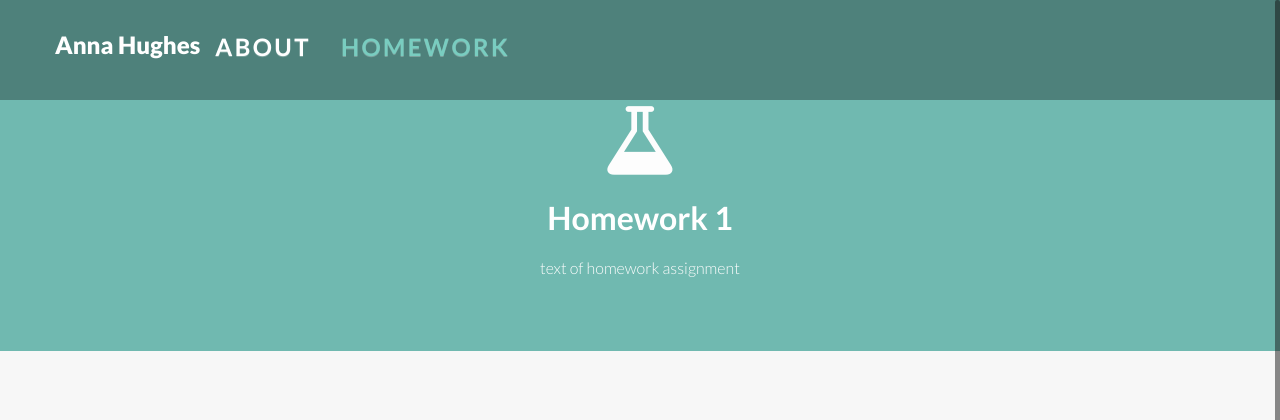
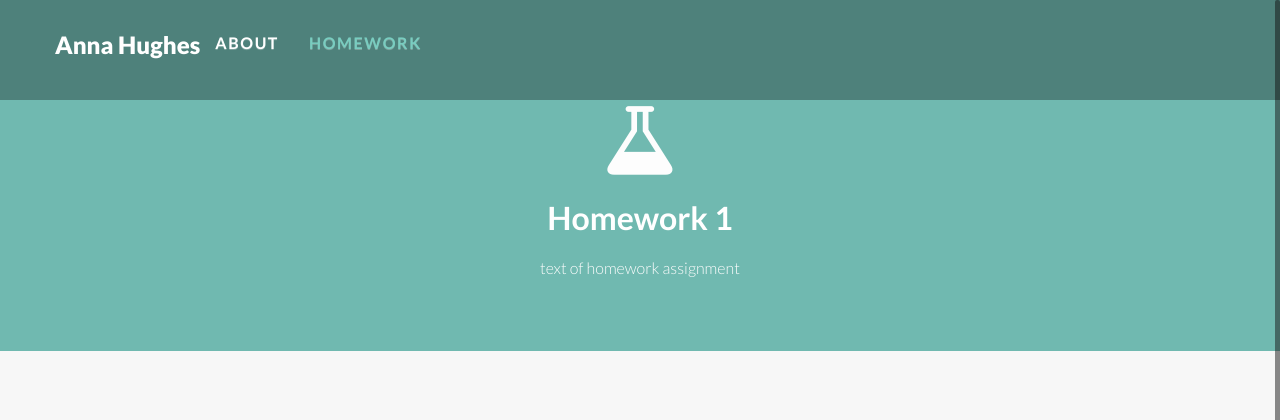
Before and after one commit to abshughes/jsd4, a PHP site: the page made by homework/homework 1/index 1.html in a window 1280 px wide. Shown: the top 420 px of the page. Run offline with PHP 8.4, Linux system fonts and the light colour scheme; some libraries are stand-ins or nearby versions.

Commit message:
ypdate design

```diff
--- a/css/style.css
+++ b/css/style.css
@@ -382,24 +382,6 @@ section.section {
 .nav>li>a:hover {
 	color: #fff;
 	background: none;
-}
-
-.navbar-nav {
-	padding: 0;
-	display: table-cell;
-	vertical-align: right;
-	line-height: 60px;
-	font-size: 24px;
-	color: #fff;
-	font-weight: 900;
-	text-shadow: none;
-}
-
-.navbar .navbar-nav > .active > a {
-	color: #fff;
-}
-.navbar .navbar-nav > .active > a {
-	padding-bottom: 30px;
 }
 
 h1 a.navbar-brand {
--- a/homework/starting page/index.html
+++ b/homework/starting page/index.html
@@ -25,8 +25,7 @@
 					</button>
 					<h1><a class="navbar-brand" href="index.html">			Anna Hughes
 					</a></h1>
-					<ul class="navbar-brand">
-						<li class="active"><a href="index.html">About</a></li>
+					<h1><a href="index.html">About</a></h1>
 						<li><a href="#section-works">Homework</a></li>
 						<li><a href="https://www.facebook.com/anna.ba.hughes" class="icoFacebook" title="Facebook"><i class="fa fa-facebook-official fa-lg"></i></a></li>
 						<li><a href="https://www.linkedin.com/in/anna-hughes-15770833" class="icoLinkedin" title="Linkedin"><i class="fa fa-linkedin fa-lg"></i></a></li>
```
